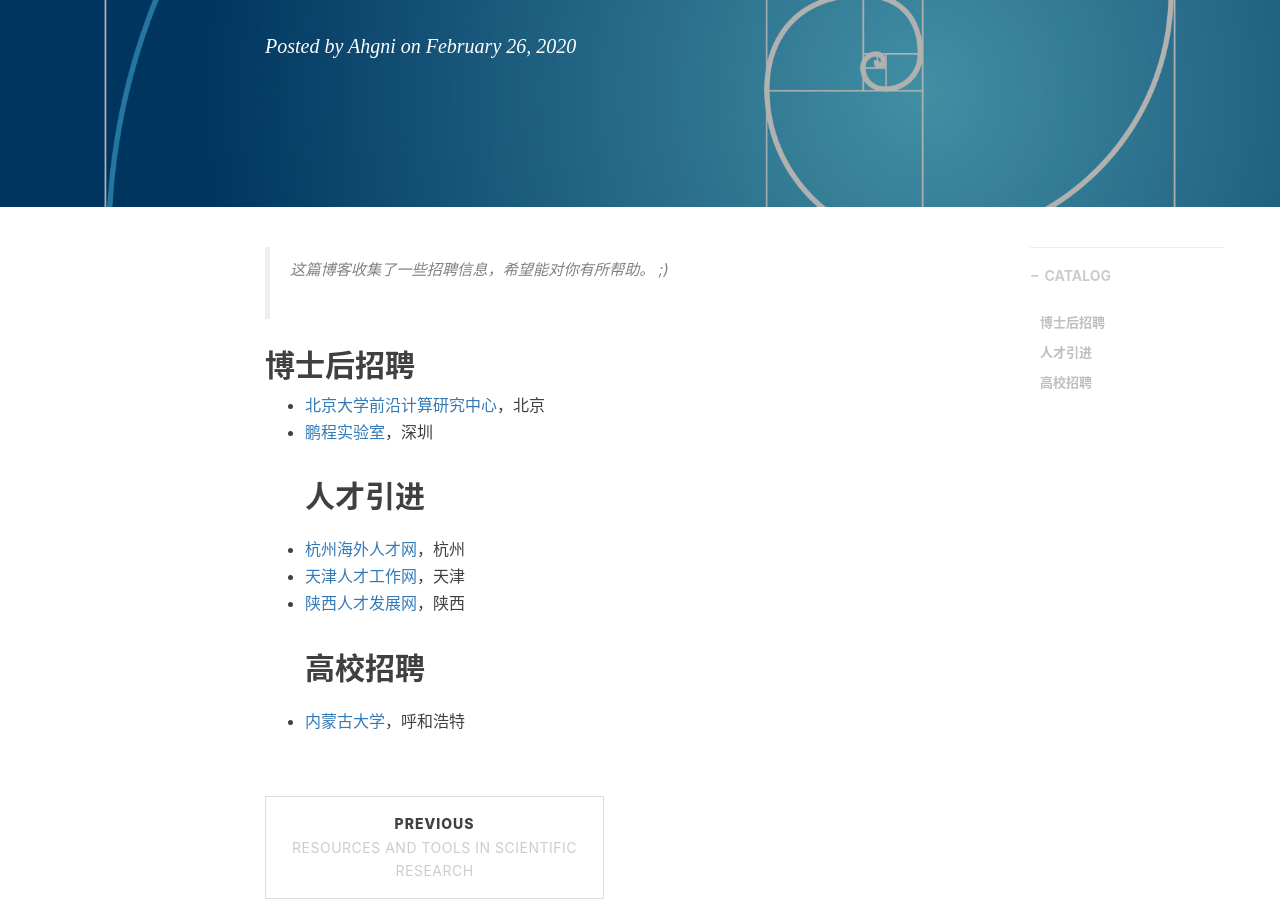
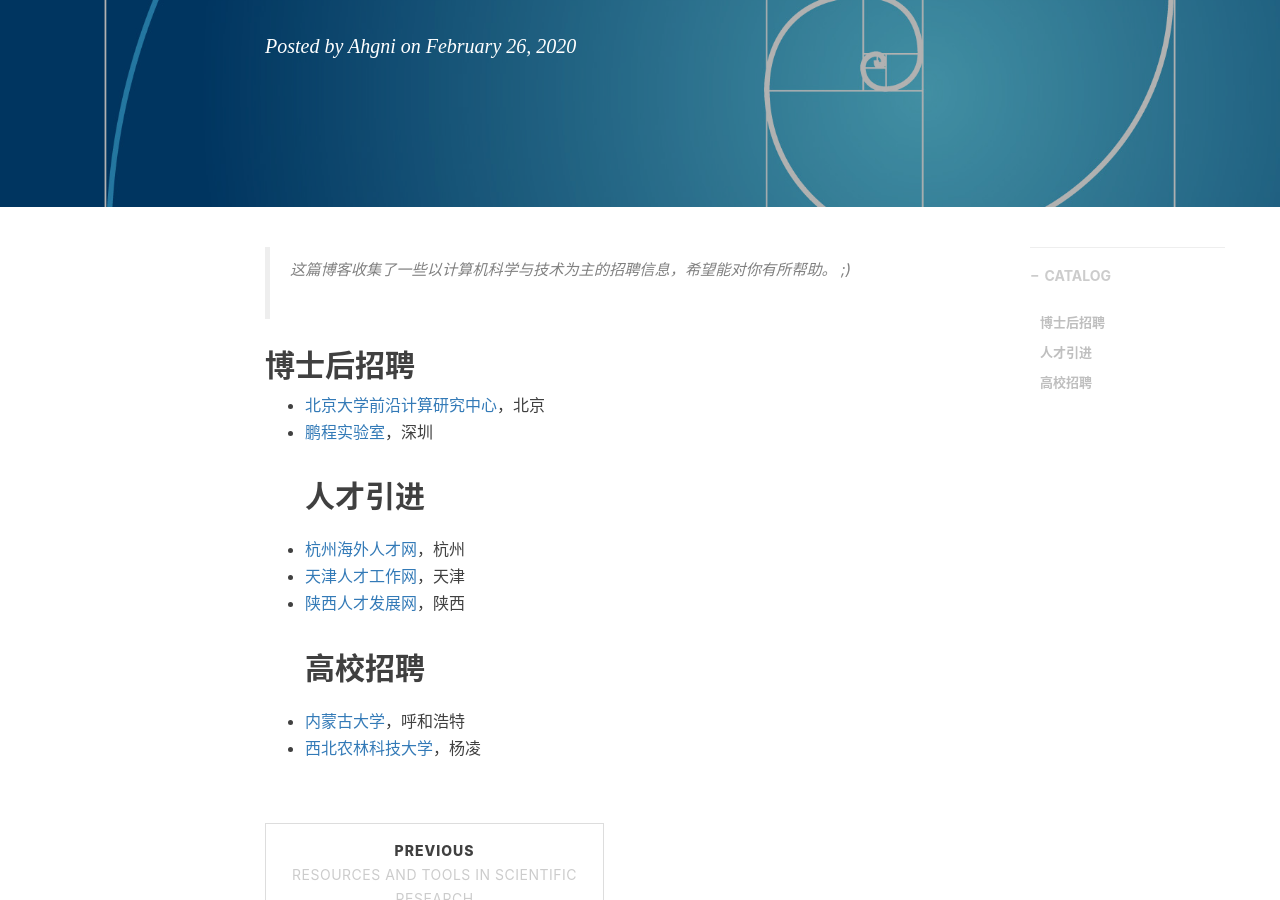
Before and after one commit to jizhang02/jizhang02.github.io, a Jekyll site: the page built from _posts/2020-02-26-job.markdown, in a window 1280 px wide and 900 px high, scrolled down 376 px. Built offline with Jekyll 4.4.1, drawn with Linux system fonts in a browser that asks for light colours; nearby versions of some CDN libraries; library files that are not in the unit come from our copies; comment, search, counter and statistics services are not loaded.

Commit message:
Update 2020-02-26-job.markdown

```diff
--- a/_posts/2020-02-26-job.markdown
+++ b/_posts/2020-02-26-job.markdown
@@ -14,7 +14,7 @@ tags:
 ---
 
 
-> 这篇博客收集了一些招聘信息，希望能对你有所帮助。 ;) <br><br>
+> 这篇博客收集了一些以计算机科学与技术为主的招聘信息，希望能对你有所帮助。 ;) <br><br>
 
 
 ## 博士后招聘
@@ -26,3 +26,4 @@ tags:
 * [陕西人才发展网](http://www.sxrcfz.org/)，陕西
 ## 高校招聘
 * [内蒙古大学](http://www.imu.edu.cn/info/1032/1340.htm)，呼和浩特
+* [西北农林科技大学](https://cie.nwafu.edu.cn/dtytz/tzgg/437370.htm)，杨凌
```
